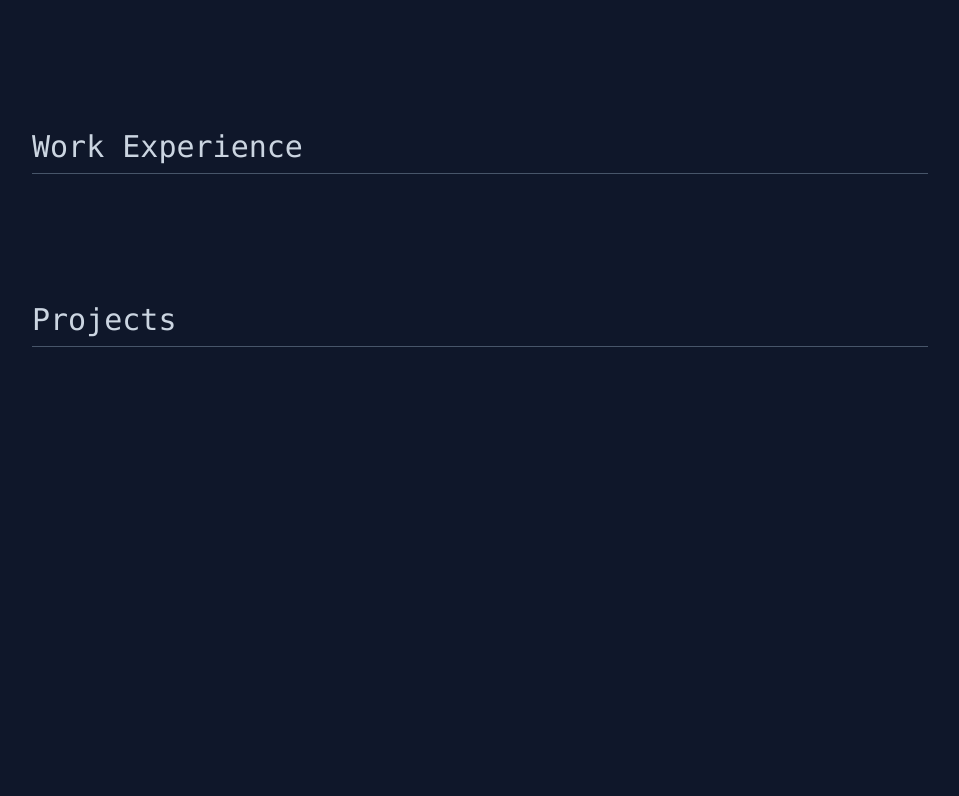
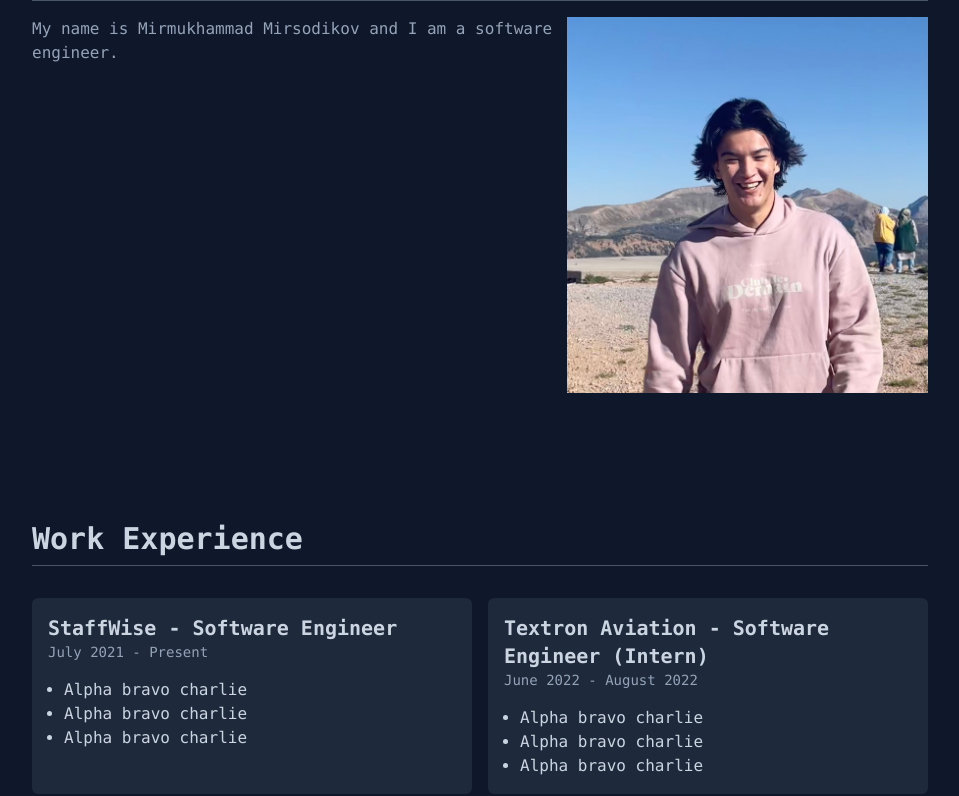
Before and after one commit to mir-mirsodikov/www.mmir.dev, a Next.js app: page / in a window 1280 px wide. Shown: the part 1004-1800 px from the top of the page, without its empty margins (160-1119 px from the left). Before the commit the page ends 1383 px from the top, so only its background shows below. Built offline with nearby package versions, Linux system fonts and the light colour scheme.

Commit message:
Added work experience section outline

```diff
--- a/app/page.tsx
+++ b/app/page.tsx
@@ -1,3 +1,6 @@
+import Image from 'next/image';
+import portrait from '../public/pic.jpeg';
+
 export default function Home() {
   return (
     <main>
@@ -16,20 +19,56 @@ export default function Home() {
         </p>
       </div>
 
-      <div className="p-8 m-auto w-3/4" id='about'>
-        <h1 className="text-left text-slate-300 text-3xl font-bold">About</h1>
+      <div className="p-8 m-auto w-3/4" id="about">
+        <h1 className="text-left text-slate-300 text-3xl font-bold mt-16">
+          About
+        </h1>
         <hr className="border-slate-600 mt-2" />
-        <p className='text-slate-400 w-1/2 mt-4'>
-          My name is Mirmukhammad Mirsodikov and I am a software engineer.
-        </p>
+        <div className="flex flex-row justify-between">
+          <div>
+            <p className="text-slate-400 mt-4">
+              My name is Mirmukhammad Mirsodikov and I am a software engineer.
+            </p>
+          </div>
+          <div className="items-start">
+            <Image
+              src={portrait}
+              alt="Self portrait"
+              className="mt-4 mr-8 w-96"
+            />
+          </div>
+        </div>
       </div>
 
-      <div className="p-8 m-auto w-3/4" id='work'>
-        <h1 className="text-left text-slate-300 text-3xl mt-16">Work Experience</h1>
+      <div className="md:p-8 m-auto md:w-3/4 w-full p-4" id="work">
+        <h1 className="text-left text-slate-300 text-3xl mt-16 font-bold">
+          Work Experience
+        </h1>
         <hr className="border-slate-600 mt-2" />
+        <div className='mt-8 grid md:grid-cols-2 gap-4'>
+          <div className='bg-slate-800 p-4 rounded-md'>
+            <h2 className="text-slate-300 text-xl font-semibold">StaffWise - Software Engineer</h2>
+            <p className='text-slate-400 text-sm'>July 2021 - Present</p>
+            <ul className='list-disc text-slate-300 ml-4 mt-4'>
+              <li>Alpha bravo charlie</li>
+              <li>Alpha bravo charlie</li>
+              <li>Alpha bravo charlie</li>
+            </ul>
+          </div>
+          <div className='bg-slate-800 p-4 rounded-md'>
+            <h2 className="text-slate-300 text-xl font-semibold">Textron Aviation - Software Engineer (Intern)</h2>
+            <p className='text-slate-400 text-sm'>June 2022 - August 2022</p>
+            <ul className='list-disc text-slate-300 ml-4 mt-4'>
+              <li>Alpha bravo charlie</li>
+              <li>Alpha bravo charlie</li>
+              <li>Alpha bravo charlie</li>
+            </ul>
+          </div>
+        </div>
+        <div></div>
       </div>
 
-      <div className="p-8 m-auto w-3/4" id='projects'>
+      <div className="p-8 m-auto w-3/4" id="projects">
         <h1 className="text-left text-slate-300 text-3xl mt-16">Projects</h1>
         <hr className="border-slate-600 mt-2" />
       </div>
```
Also changed, not shown: public/pic.jpeg (added).
